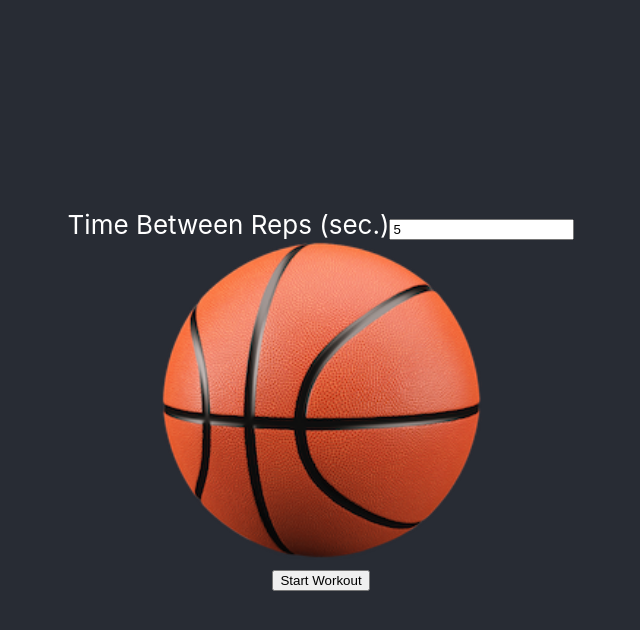
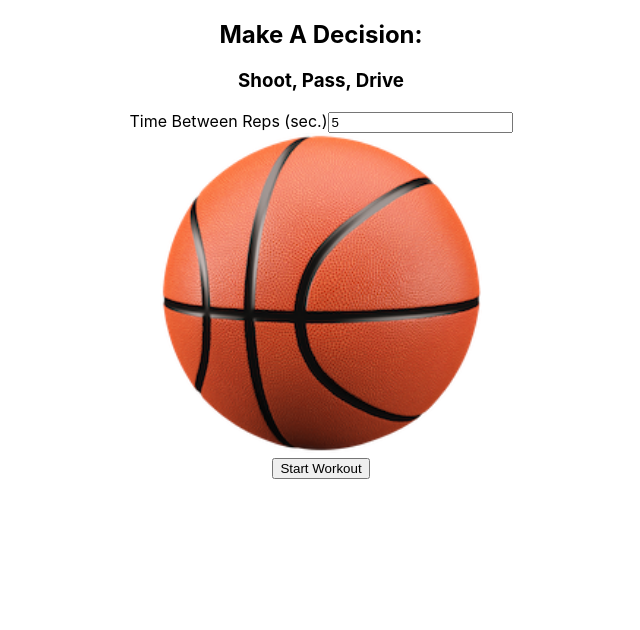
Before and after one commit to MarkoBezic/bdt-coach, a React (Create React App) app: page / in a window 1280 px wide. Shown: the top 630 px of the page, without its empty margins (319-959 px from the left). Built offline with nearby package versions, Linux system fonts and the light colour scheme.

Commit message:
desciion page

```diff
--- a/src/App.tsx
+++ b/src/App.tsx
@@ -5,9 +5,8 @@ import WorkoutPage from "./WorkoutPage";
 function App() {
     return (
         <div className="App">
-            <header className="App-header">
-                <WorkoutPage/>
-            </header>
+
+            <WorkoutPage/>
         </div>
     );
 }
--- a/src/WorkoutPage.tsx
+++ b/src/WorkoutPage.tsx
@@ -16,7 +16,7 @@ function WorkoutPage(props: any) {
     const [secondsBetweenRepsSetting, setSecondsBetweenRepsSetting] = useState(DEFAULT_SECONDS_BETWEEN_REPS)
     const [currentExercise, setCurrentExercise] = useState<null | string>(null)
     const [useAudio] = useState(true)
-    const [exercises, setExercises] = useState(["Blitz", "Hard Show", "Soft Show",])
+    const [exercises, setExercises] = useState(["Shoot", "Pass", "Drive",])
 
     const {secondsLeft, isRunning, start, stop} = useTimer({
         duration: secondsBetweenRepsSetting,
@@ -56,6 +56,11 @@ function WorkoutPage(props: any) {
 
     return <React.Fragment>
         <div>
+            <h2>Make A Decision:</h2>
+            <h3>{exercises.join(", ")}</h3>
+        </div>
+
+        <div>
             <label>Time Between Reps (sec.)</label>
             <input type="number"
                    name="secondsBetweenRepsSetting"
```
